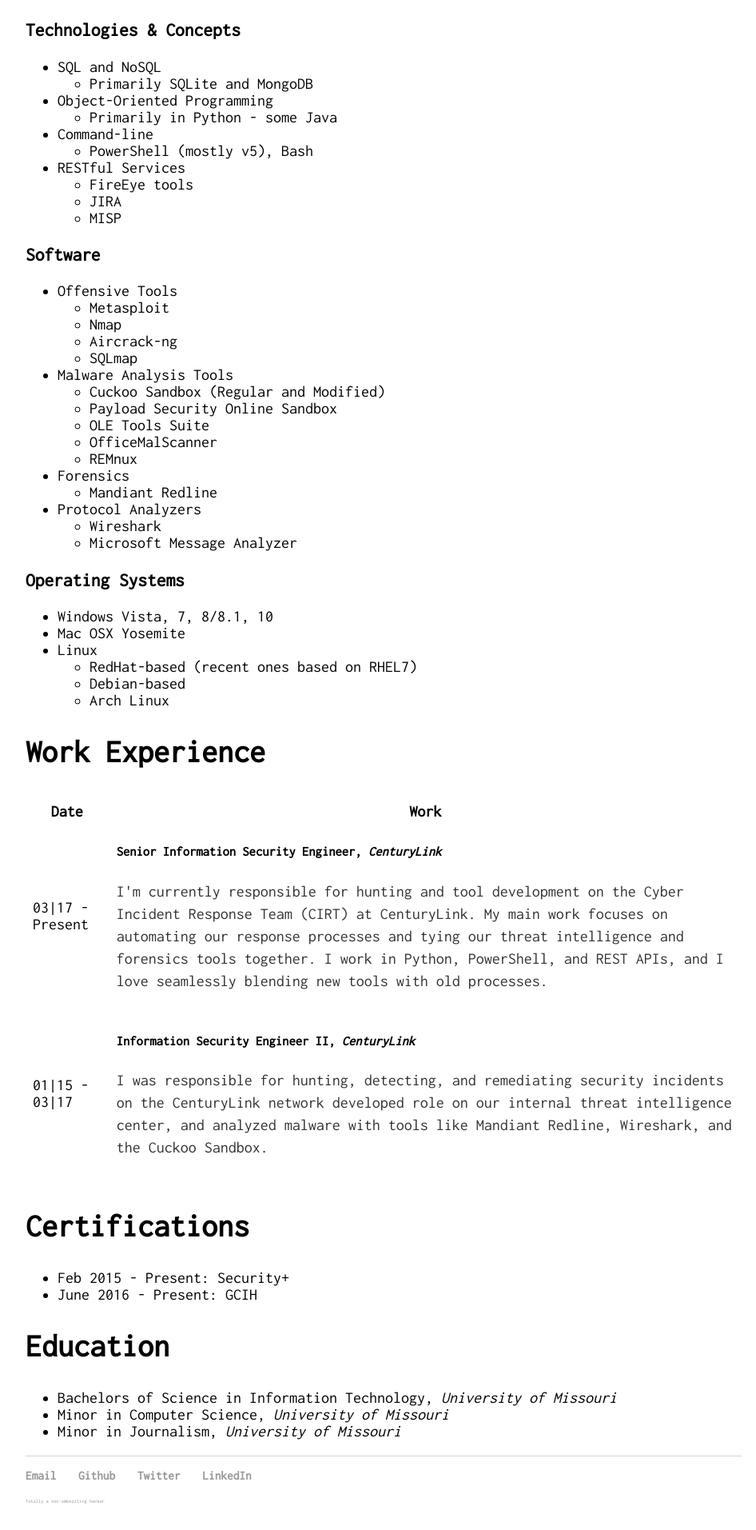
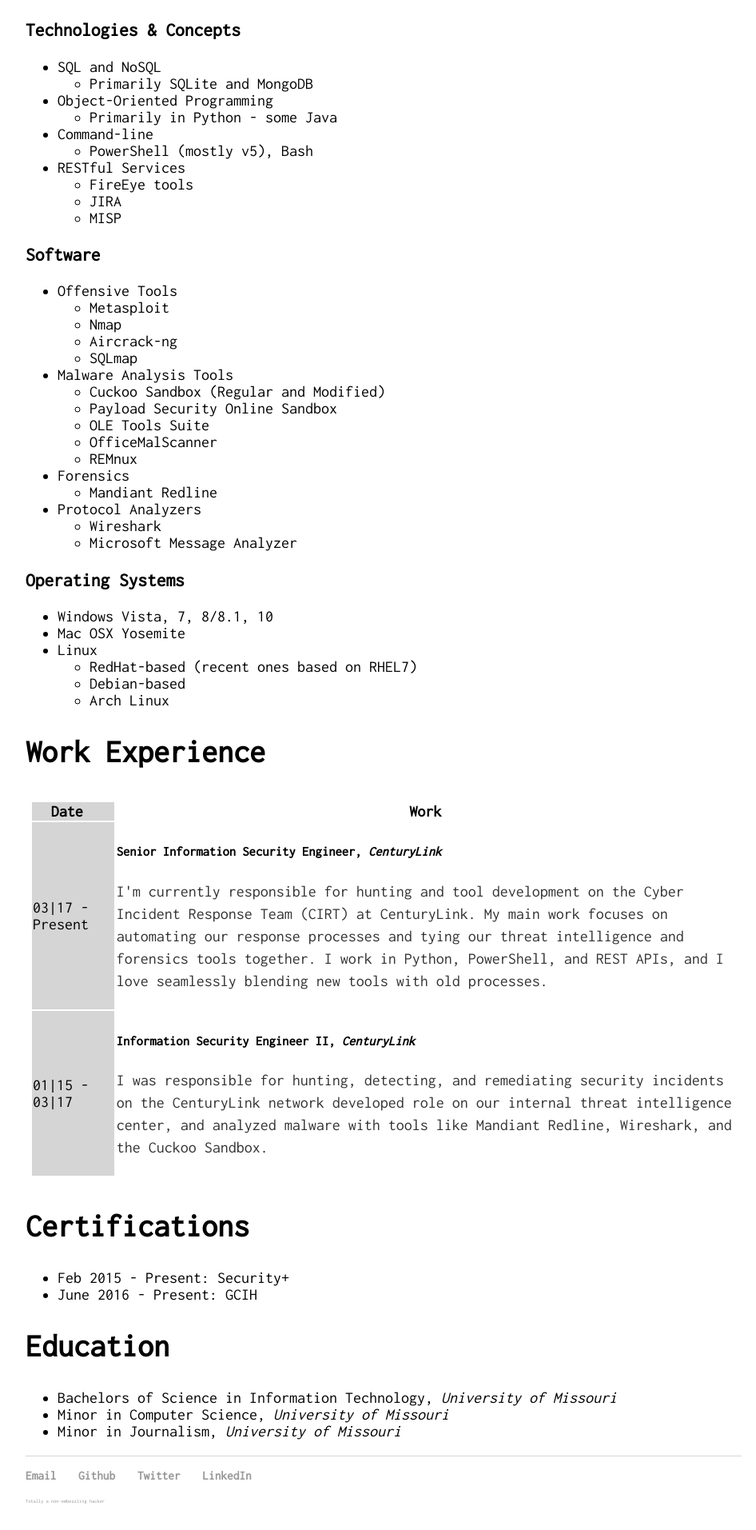
Before and after one commit to infosec-intern/infosec-intern.github.io, a Jekyll site: the page built from cv.html, in a window 1280 px wide. Shown: the part 835-2748 px from the top of the page at 80% size, without its empty margins (160-1106 px from the left). Built offline with Jekyll 4.4.1, drawn with Linux system fonts in a browser that asks for light colours.

Commit message:
added color to .date

```diff
--- a/css/cv.css
+++ b/css/cv.css
@@ -12,4 +12,5 @@ section#work-experience table p.description {
 }
 section#work-experience table .date {
     padding-right: .8em;
+    background-color: #d5d5d5;
 }
```
